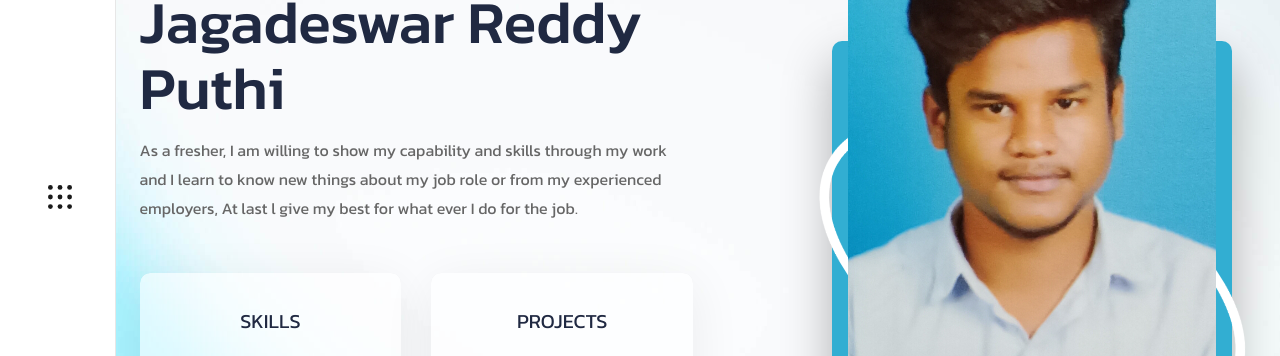
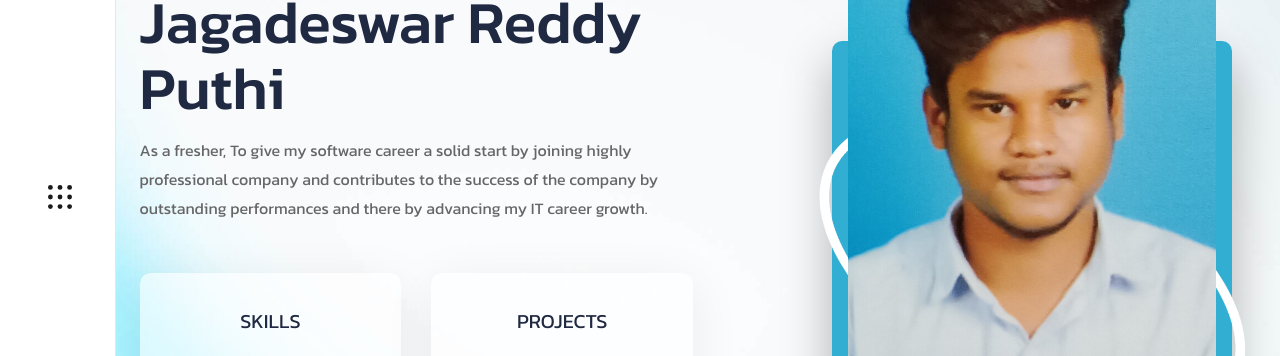
Before and after one commit to venkat09docs/jagadeesh, a plain HTML site: page index.html in a window 1280 px wide. Shown: the part 203-559 px from the top of the page. Drawn offline with Linux system fonts and the light colour scheme; files whose address does not match are found by name.

Commit message:
Update index.html

```diff
--- a/index.html
+++ b/index.html
@@ -207,9 +207,7 @@
                                         <br>Jagadeswar Reddy Puthi
                                     </h2>
                                     <p>
-                                        As a fresher, I am willing to show my capability and skills through my work and
-                                        I learn to know new things about my job role or from my experienced employers,
-                                        At last l give my best for what ever I do for the job.
+                                        As a fresher, To give my software career a	solid start by joining highly professional company and contributes to the success of the company by outstanding performances and there by advancing my IT career growth.
                                     </p>
                                 </div>
                                 <div class="profile-grid">
```
